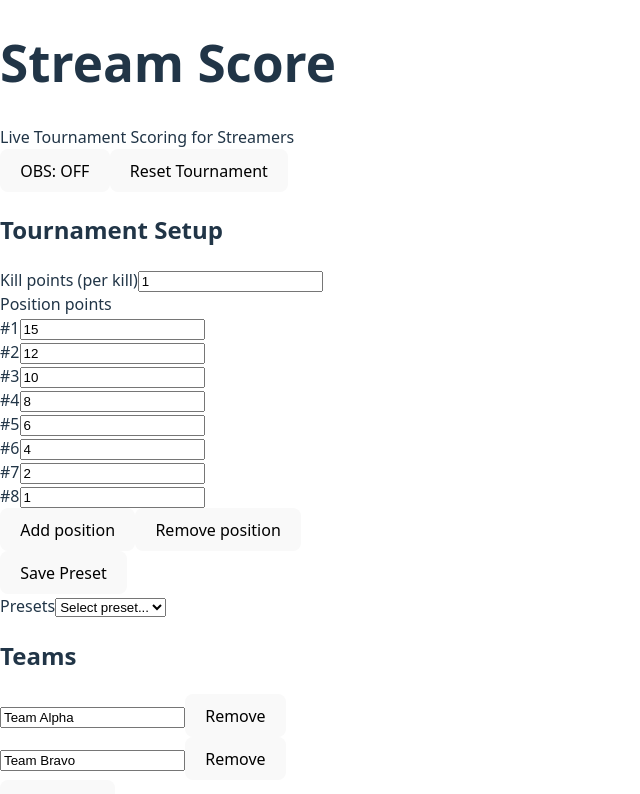
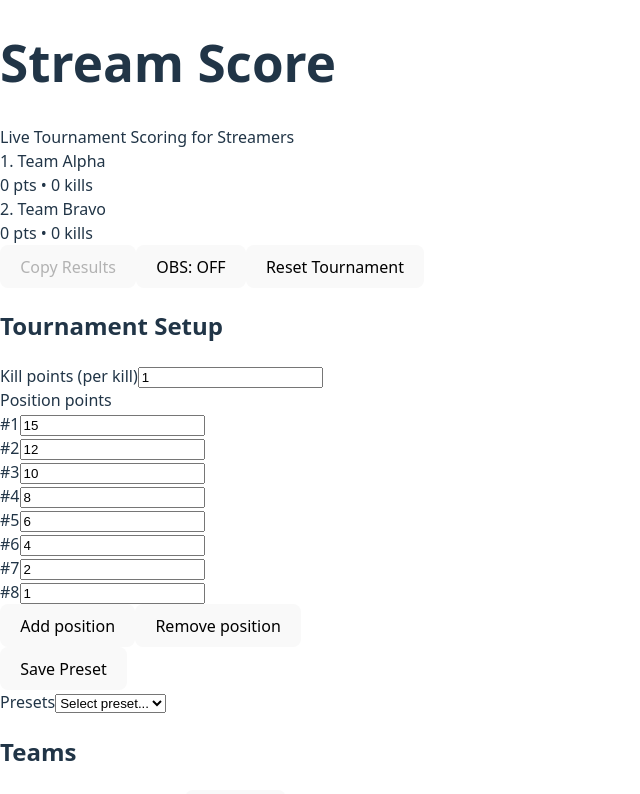
Before and after one commit to RAGHAV-create-prog/stream-score, a React (Vite) app in the folder point-table/: page / in a window 1280 px wide. Shown: the top 794 px of the page, without its empty margins (0-640 px from the left). Built offline with nearby package versions, Linux system fonts and the light colour scheme.

Commit message:
Update App.jsx

```diff
--- a/point-table/src/App.jsx
+++ b/point-table/src/App.jsx
@@ -548,14 +548,30 @@ function App() {
           <div>
             <h1 className="text-2xl font-semibold">Stream Score</h1>
             <div className="text-sm text-gray-400">Live Tournament Scoring for Streamers</div>
+
+            {/* Horizontal live leaderboard strip */}
+            <div className="mt-3 flex flex-wrap gap-3">
+              {computedTeams.slice(0, 8).map((t, i) => (
+                <div key={t.id} className="px-3 py-2 bg-neutral-800 rounded text-sm min-w-[160px]">
+                  <div className="font-semibold">{i + 1}. {t.name}</div>
+                  <div className="text-xs text-gray-400">{t.totalPoints} pts • {t.totalKills} kills</div>
+                </div>
+              ))}
+            </div>
           </div>
 
           <div className="flex gap-2">
-            {!obsMode && lastResults && (
-              <button onClick={handleCopyResults} className="px-3 py-1 rounded bg-indigo-600">
+            {/* Copy Results always visible (disabled when none) */}
+            {!obsMode && (
+              <button
+                onClick={handleCopyResults}
+                disabled={!lastResults}
+                className={`px-3 py-1 rounded bg-indigo-600 ${!lastResults ? "opacity-50 cursor-not-allowed" : ""}`}
+              >
                 {copying ? "Copying..." : "Copy Results"}
               </button>
             )}
+
             <button onClick={() => setObsMode((v) => !v)} className={`px-3 py-1 rounded ${obsMode ? "bg-red-600" : "bg-green-600"}`}>
               {obsMode ? "OBS: ON" : "OBS: OFF"}
             </button>
```
